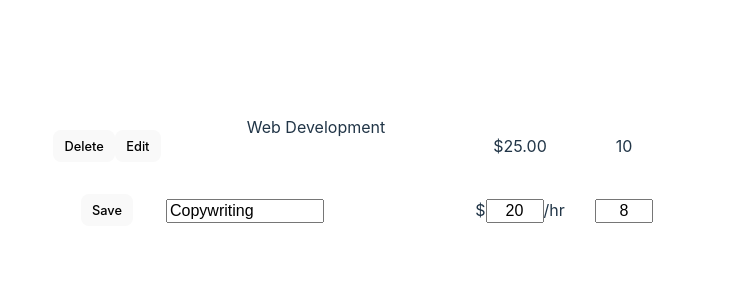
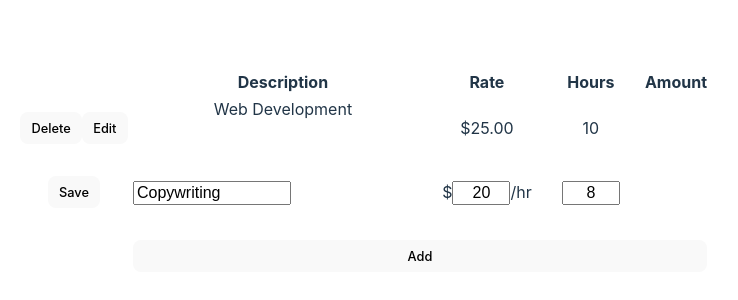
Before and after one commit to tara-mehryar/thinking_in_react, a React (Vite) app: page / in a window 1280 px wide. Shown: the part 222-522 px from the top of the page, without its empty margins (277-1015 px from the left). Built offline with nearby package versions, Linux system fonts and the light colour scheme.

Commit message:
added table header and footer

```diff
--- a/src/components/InvoiceTable.jsx
+++ b/src/components/InvoiceTable.jsx
@@ -46,9 +46,35 @@ const EditableHoursCell = ({ value, isEditing }) => {
     )
 }
 
+const InvoiceTableHeader = () => {
+    return (
+        <tr>
+            <th></th>
+            <th>Description</th>
+            <th>Rate</th>
+            <th>Hours</th>
+            <th>Amount</th>
+        </tr>
+    )
+}
+
+const InvoiceTableAddButton = () => {
+    return (
+        <tr>
+            <td></td>
+            <td colSpan='4'>
+                <button>Add</button>
+            </td>
+        </tr>
+    )
+}
+
 const InvoiceTable = () => {
     return (
         <table>
+            <thead>
+                <InvoiceTableHeader/>
+            </thead>
             <tbody>
                 <tr>
                     <EditableRowModeButtons isEditing={false}/>
@@ -63,6 +89,9 @@ const InvoiceTable = () => {
                     <EditableHoursCell value={8} isEditing={true}/>
                 </tr>
             </tbody>
+            <tfoot>
+                <InvoiceTableAddButton/>
+            </tfoot>
         </table>
     )
 }
```
